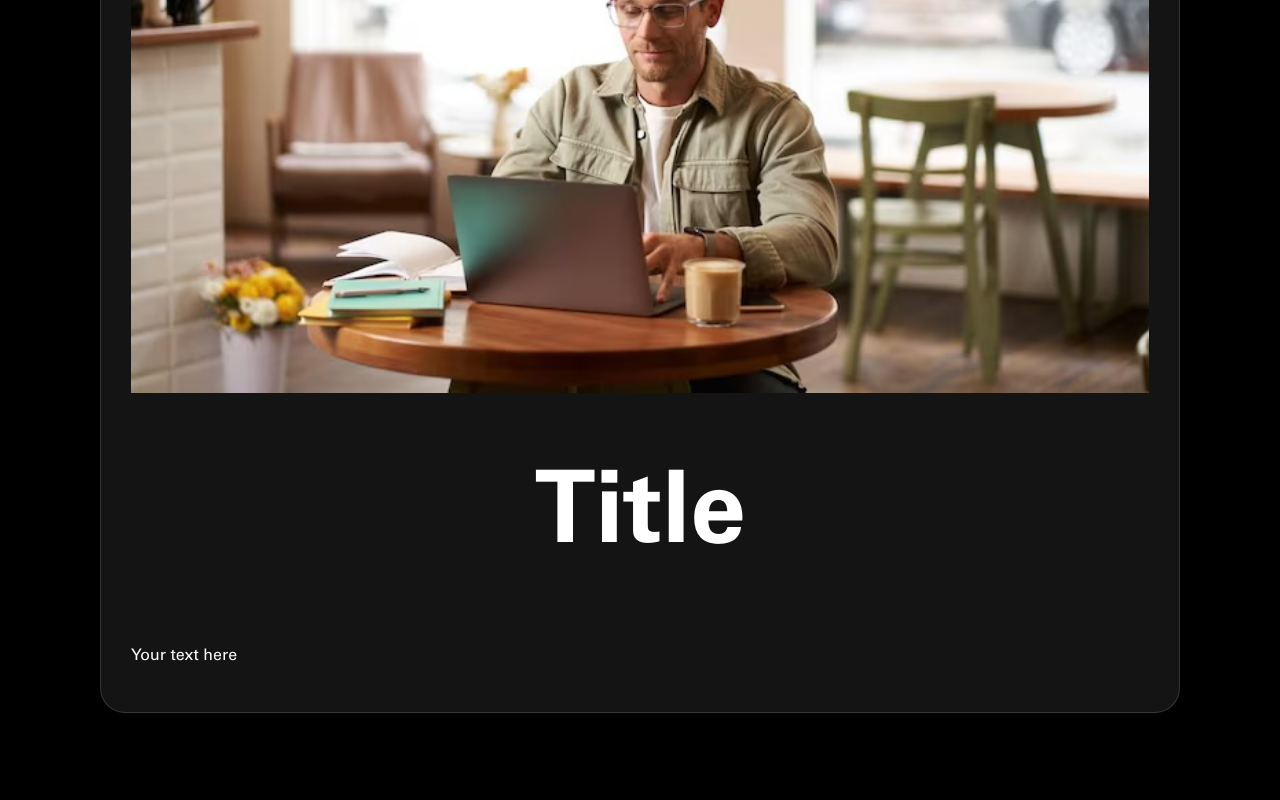
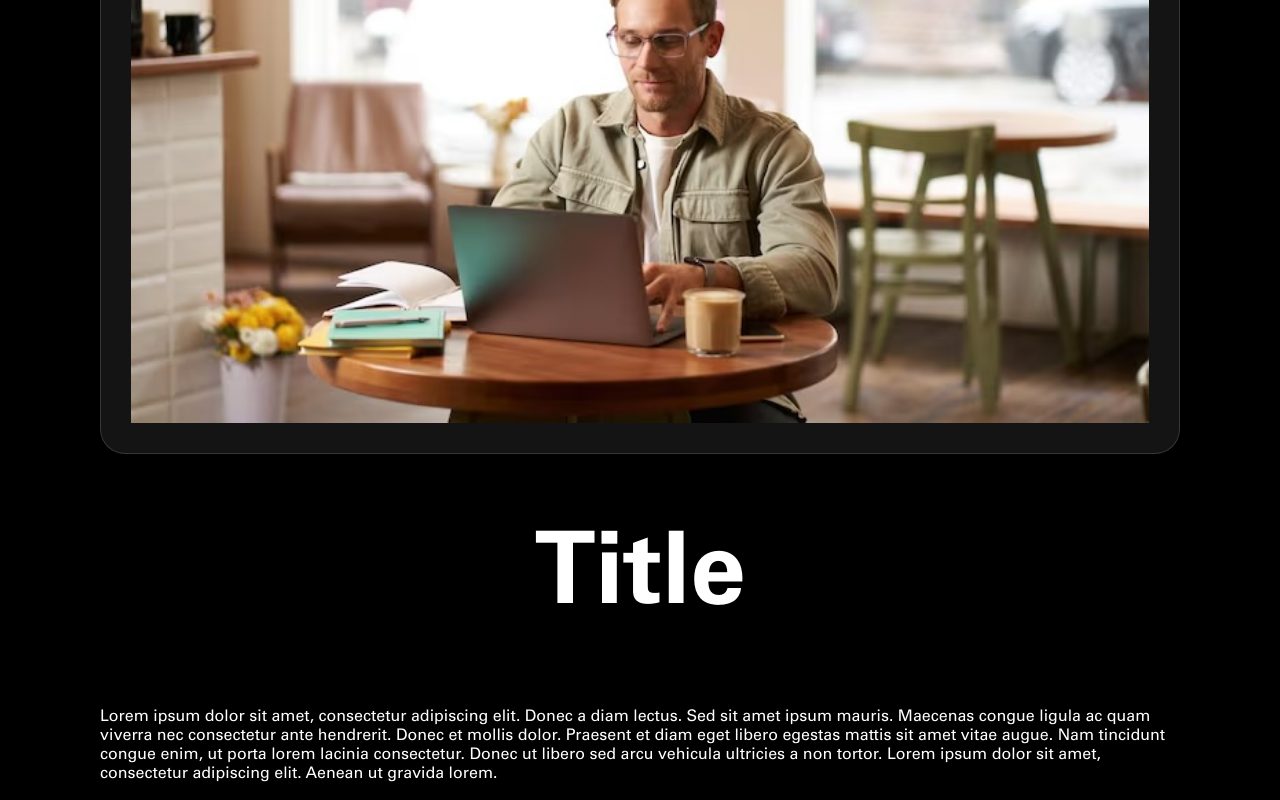
Before and after one commit to asmi0064-blip/asmi0064-blip.github.io, a plain HTML site: page Origin.html in a window 1280 px wide. Shown: the part 720-1520 px from the top of the page. Before the commit the page ends 1463 px from the top, so only its background shows below. Drawn offline with Linux system fonts and the light colour scheme.

Commit message:
Update Origin.html

```diff
--- a/Origin.html
+++ b/Origin.html
@@ -41,7 +41,9 @@
                 <a href="+11.html">+11</a>
                 <a href="+12.html">+12</a>
             </div>
+        </div>
     </div>
+
     <h2>Origin</h2>
 
 
@@ -51,17 +53,13 @@
             <div class="image-container">
                 <img src="BASE.jpeg">
             </div>
+        </div>
 
-    <div class="text-container">
-
-        <h1>Title</h1>
-
-        <p>
-            Your text here
-        </p>
+        <div class="text-container">
+            <h1>Title</h1>
+            <p>Lorem ipsum dolor sit amet, consectetur adipiscing elit. Donec a diam lectus. Sed sit amet ipsum mauris. Maecenas congue ligula ac quam viverra nec consectetur ante hendrerit. Donec et mollis dolor. Praesent et diam eget libero egestas mattis sit amet vitae augue. Nam tincidunt congue enim, ut porta lorem lacinia consectetur. Donec ut libero sed arcu vehicula ultricies a non tortor. Lorem ipsum dolor sit amet, consectetur adipiscing elit. Aenean ut gravida lorem.</p>
+        </div>
 
     </div>
-
-</div>
-    </div>
+    </body>
 </html>
```
